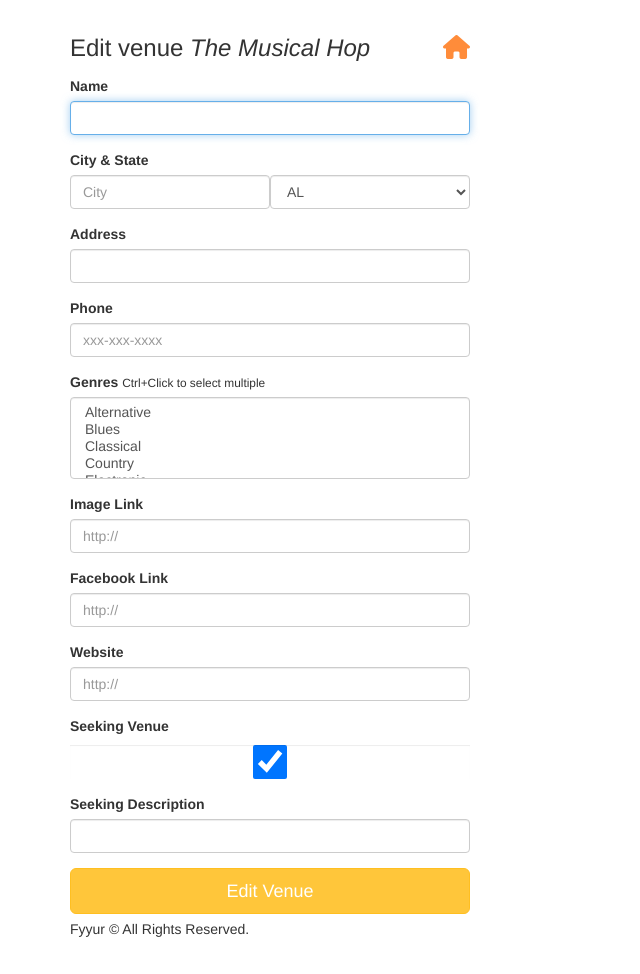
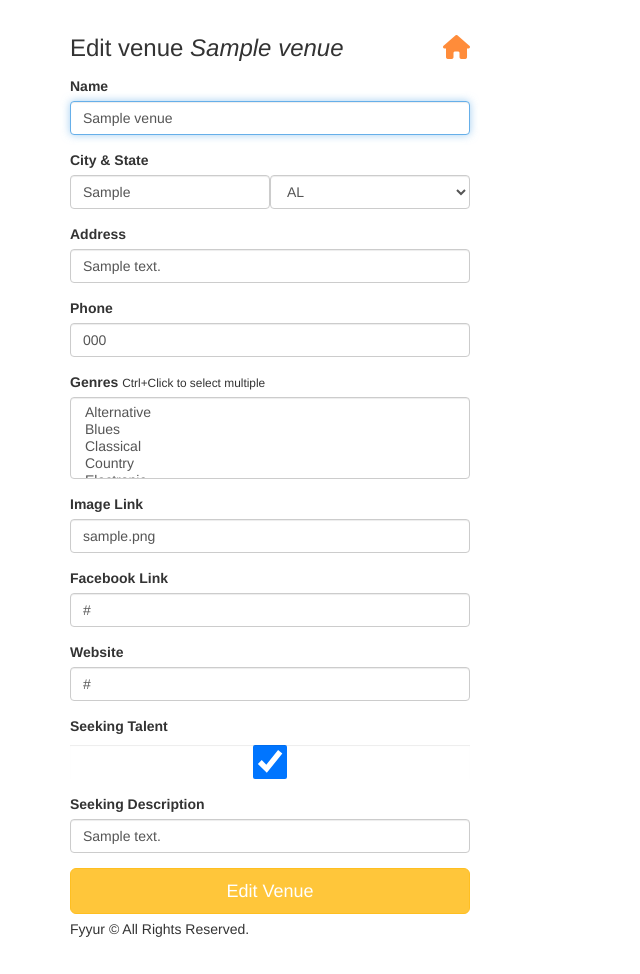
Before and after one commit to shreyaasridhar/Fyyur, a Flask app: page /venues/1/edit in a window 1280 px wide. Shown: the part 60-1034 px from the top of the page, without its empty margins (0-640 px from the left). Run offline with Flask 2, Linux system fonts and the light colour scheme; tables that the repository leaves empty hold one stand-in row (values such as "Sample post"); some libraries are stand-ins or nearby versions.

Commit message:
Added functionaloty to create and view shows

```diff
--- a/app.py
+++ b/app.py
@@ -53,6 +53,22 @@ class Venue(db.Model):
     def __repr__(self):
         return f'<Venue {self.id},{self.name}>'
 
+    def get_json(self):
+        return{
+            'id': self.id,
+            'name': self.name,
+            'genres': self.genres,
+            'city': self.city,
+            'state': self.state,
+            'address':self.address,
+            'phone': self.phone,
+            'website': self.website,
+            'facebook_link': self.facebook_link,
+            'seeking_talent': self.seeking_talent,
+            'seeking_description': self.seeking_description,
+            'image_link': self.image_link,
+        }
+
     # DONE: implement any missing fields, as a database migration using Flask-Migrate
 
 
@@ -90,7 +106,7 @@ class Artist(db.Model):
         db.session.add(self)
         db.session.commit()
 
-    def details(self):
+    def info(self):
         return{
             'id': self.id,
             'name': self.name,
@@ -103,7 +119,6 @@ class Artist(db.Model):
             'seeking_venue': self.seeking_venue,
             'seeking_description': self.seeking_description,
             'image_link': self.image_link,
-
         }
 
     # DONE: implement any missing fields, as a database migration using Flask-Migrate
@@ -148,7 +163,7 @@ def index():
 
 @app.route('/venues')
 def venues():
-    # TODO: replace with real venues data.
+    # DONE: replace with real venues data.
     #       num_shows should be aggregated based on number of upcoming shows per venue.
     data = [{
         "city": "San Francisco",
@@ -177,7 +192,7 @@ def venues():
         venues_dict = {}
         venues_dict["city"] = c
         venues_dict["state"] = s
-        ven = db.session.query(Venue.id, Venue.name,Venue.upcoming_shows_count).filter_by(city=c);
+        ven = db.session.query(Venue.id, Venue.name,Venue.upcoming_shows_count).filter_by(city=c)
         ven_list = []
         for vid,vname,vshow in ven:
             temp = {}
@@ -209,7 +224,7 @@ def search_venues():
 @app.route('/venues/<int:venue_id>')
 def show_venue(venue_id):
     # shows the venue page with the given venue_id
-    # TODO: replace with real venue data from the venues table, using venue_id
+    # DONE: replace with real venue data from the venues table, using venue_id
     data1 = {
         "id": 1,
         "name": "The Musical Hop",
@@ -307,8 +322,8 @@ def create_venue_submission():
     seeking_description = ""
     try:
         if 'seeking_talent' in request.form:
-            print("Seeking_venue", request.form['seeking_venue'])
-            seeking_talent = request.form['seeking_venue'] == 'on'
+            print("Seeking_talent", request.form['seeking_talent'])
+            seeking_talent = request.form['seeking_talent'] == 'on'
         if 'seeking_description' in request.form:
             seeking_description = request.form['seeking_description']
         venue = Venue(name=request.form['name'],
@@ -328,11 +343,11 @@ def create_venue_submission():
         flash('Venue ' + venue.name + ' was successfully listed!')
     except SQLAlchemyError as e:
         flash('Venue could not be listed!')
-    # TODO: insert form data as a new Venue record in the db, instead
-    # TODO: modify data to be the data object returned from db insertion
+    # DONE: insert form data as a new Venue record in the db, instead
+    # DONE: modify data to be the data object returned from db insertion
 
     # on successful db insert, flash success
-    # TODO: on unsuccessful db insert, flash an error instead.
+    # DONE: on unsuccessful db insert, flash an error instead.
     # e.g., flash('An error occurred. Venue ' + data.name + ' could not be listed.')
     # see: http://flask.pocoo.org/docs/1.0/patterns/flashing/
     return render_template('pages/home.html')
@@ -479,7 +494,7 @@ def edit_artist(artist_id):
     }
     artist_data = Artist.query.get(artist_id)
     if artist_data:
-        artist_details = Artist.details(artist_data)
+        artist_details = Artist.info(artist_data)
         form.name.data = artist_details["name"]
         form.genres.data = artist_details["genres"]
         form.city.data = artist_details["city"]
@@ -528,29 +543,66 @@ def edit_artist_submission(artist_id):
 @app.route('/venues/<int:venue_id>/edit', methods=['GET'])
 def edit_venue(venue_id):
     form = VenueForm()
-    venue = {
-        "id": 1,
-        "name": "The Musical Hop",
-        "genres": ["Jazz", "Reggae", "Swing", "Classical", "Folk"],
-        "address": "1015 Folsom Street",
-        "city": "San Francisco",
-        "state": "CA",
-        "phone": "123-123-1234",
-        "website": "https://www.themusicalhop.com",
-        "facebook_link": "https://www.facebook.com/TheMusicalHop",
-        "seeking_talent": True,
-        "seeking_description": "We are on the lookout for a local artist to play every two weeks. Please call us.",
-        "image_link": "https://images.unsplash.com/photo-1543900694-133f37abaaa5?ixlib=rb-1.2.1&ixid=eyJhcHBfaWQiOjEyMDd9&auto=format&fit=crop&w=400&q=60"
-    }
-    # TODO: populate form with values from venue with ID <venue_id>
-    return render_template('forms/edit_venue.html', form=form, venue=venue)
+    venue_data = Venue.query.get(venue_id)
+    if venue_data:
+        venue_details = Venue.get_json(venue_data)
+        form.name.data = venue_details["name"]
+        form.genres.data = venue_details["genres"]
+        form.city.data = venue_details["city"]
+        form.state.data = venue_details["state"]
+        form.phone.data = venue_details["phone"]
+        form.website.data = venue_details["website"]
+        form.address.data = venue_details["address"]
+        form.facebook_link.data = venue_details["facebook_link"]
+        form.seeking_talent.data = venue_details["seeking_talent"]
+        form.seeking_description.data = venue_details["seeking_description"]
+        form.image_link.data = venue_details["image_link"]
+        return render_template('forms/edit_venue.html', form=form, venue=venue_details)
+    return render_template('errors/404.html')
+    # venue = {
+    #     "id": 1,
+    #     "name": "The Musical Hop",
+    #     "genres": ["Jazz", "Reggae", "Swing", "Classical", "Folk"],
+    #     "address": "1015 Folsom Street",
+    #     "city": "San Francisco",
+    #     "state": "CA",
+    #     "phone": "123-123-1234",
+    #     "website": "https://www.themusicalhop.com",
+    #     "facebook_link": "https://www.facebook.com/TheMusicalHop",
+    #     "seeking_talent": True,
+    #     "seeking_description": "We are on the lookout for a local artist to play every two weeks. Please call us.",
+    #     "image_link": "https://images.unsplash.com/photo-1543900694-133f37abaaa5?ixlib=rb-1.2.1&ixid=eyJhcHBfaWQiOjEyMDd9&auto=format&fit=crop&w=400&q=60"
+    # }
+    # DONE: populate form with values from venue with ID <venue_id>
 
 
 @app.route('/venues/<int:venue_id>/edit', methods=['POST'])
 def edit_venue_submission(venue_id):
-    # TODO: take values from the form submitted, and update existing
+    venue_data = Venue.query.get(venue_id)
+    seeking_talent = False
+    if venue_data:
+        if 'seeking_talent' in request.form:
+            print("Seeking_talent", request.form['seeking_talent'])
+            seeking_talent = request.form['seeking_talent'] == 'y'
+
+        setattr(venue_data, 'name', request.form['name'])
+        setattr(venue_data, 'genres', request.form.getlist('genres'))
+        setattr(venue_data, 'city', request.form['city'])
+        setattr(venue_data, 'state', request.form['state'])
+        setattr(venue_data, 'phone', request.form['phone'])
+        setattr(venue_data, 'address', request.form['address'])
+        setattr(venue_data, 'website', request.form['website'])
+        setattr(venue_data, 'facebook_link',
+                request.form['facebook_link'])
+        setattr(venue_data, 'image_link', request.form['image_link'])
+        setattr(venue_data, 'seeking_description',
+                request.form['seeking_description'])
+        setattr(venue_data, 'seeking_talent', seeking_talent)
+        db.session.commit()
+        return redirect(url_for('show_venue', venue_id=venue_id))
+    return render_template('errors/404.html'), 404
+    # DONE: take values from the form submitted, and update existing
     # venue record with ID <venue_id> using the new attributes
-    return redirect(url_for('show_venue', venue_id=venue_id))
 
 #  Create Artist
 #  ----------------------------------------------------------------
@@ -583,8 +635,8 @@ def create_artist_submission():
     except SQLAlchemyError as e:
         flash('Artist could not be listed!')
 
-    # TODO: insert form data as a new Artist record in the db, instead
-    # TODO: modify data to be the data object returned from db insertion
+    # DONE: insert form data as a new Artist record in the db, instead
+    # DONE: modify data to be the data object returned from db insertion
 
     # on successful db insert, flash success
     # DONE: on unsuccessful db insert, flash an error instead.
@@ -598,7 +650,7 @@ def create_artist_submission():
 @app.route('/shows')
 def shows():
     # displays list of shows at /shows
-    # TODO: replace with real venues data.
+    # DONE: replace with real venues data.
     #       num_shows should be aggregated based on number of upcoming shows per venue.
     data = [{
         "venue_id": 1,
@@ -636,7 +688,26 @@ def shows():
         "artist_image_link": "https://images.unsplash.com/photo-1558369981-f9ca78462e61?ixlib=rb-1.2.1&ixid=eyJhcHBfaWQiOjEyMDd9&auto=format&fit=crop&w=794&q=80",
         "start_time": "2035-04-15T20:00:00.000Z"
     }]
-    return render_template('pages/shows.html', shows=data)
+    shows_data = []
+    venue_artist = db.session.query(Show.venue_id,Show.artist_id,Show.start_time)
+    print(venue_artist)
+    for venue, artist, start in venue_artist:
+        temp = {}
+        print(venue,artist)
+        venue_details = db.session.query(Venue.name).filter_by(id=venue).all()
+        artist_details = db.session.query(Artist.name, Artist.image_link).filter_by(id=artist).all()
+        (name, image) = artist_details[0]
+        (venue_name,) = venue_details[0]
+        print(venue_name,name,image)
+        temp['venue_id']=venue
+        temp['venue_name']= venue_name
+        temp['artist_id']=artist
+        temp['artist_name']=name
+        temp['artist_image_link']=image
+        temp['start_time']=start
+        shows_data.append(temp)
+
+    return render_template('pages/shows.html', shows=shows_data)
 
 
 @app.route('/shows/create')
@@ -648,13 +719,22 @@ def create_shows():
 
 @app.route('/shows/create', methods=['POST'])
 def create_show_submission():
+    print('Recieved show entry', request.form)
+    try:
+        show = Show(artist_id=request.form['artist_id'],
+                      venue_id=request.form['venue_id'],
+                      start_time=request.form['start_time']
+                      )
+        db.session.add(show)
+        db.session.commit()
+        flash('Show was successfully listed!')
+    except SQLAlchemyError as e:
+        flash('An error occurred. Show could not be listed!')
     # called to create new shows in the db, upon submitting new show listing form
-    # TODO: insert form data as a new Show record in the db, instead
+    # DONE: insert form data as a new Show record in the db, instead
 
     # on successful db insert, flash success
-    flash('Show was successfully listed!')
-    # TODO: on unsuccessful db insert, flash an error instead.
-    # e.g., flash('An error occurred. Show could not be listed.')
+    # DONE: on unsuccessful db insert, flash an error instead.
     # see: http://flask.pocoo.org/docs/1.0/patterns/flashing/
     return render_template('pages/home.html')
 
--- a/forms.py
+++ b/forms.py
@@ -19,6 +19,7 @@ GENRES = [
     ('Pop', 'Pop'),
     ('Punk', 'Punk'),
     ('R&B', 'R&B'),
+    ('Swing','Swing'),
     ('Reggae', 'Reggae'),
     ('Rock n Roll', 'Rock n Roll'),
     ('Soul', 'Soul'),
@@ -125,8 +126,8 @@ class VenueForm(Form):
         "website",
         validators=[URL()]
     )
-    seeking_venue = BooleanField(
-        "seeking_venue",
+    seeking_talent = BooleanField(
+        "seeking_talent",
         default=True, false_values=(False, "false", "")
     )
     seeking_description = StringField("seeking_description")
@@ -170,4 +171,4 @@ class ArtistForm(Form):
     seeking_description = StringField("seeking_description")
 
 
-# TODO IMPLEMENT NEW ARTIST FORM AND NEW SHOW FORM
+# DONE IMPLEMENT NEW ARTIST FORM AND NEW SHOW FORM
--- a/templates/forms/edit_venue.html
+++ b/templates/forms/edit_venue.html
@@ -56,8 +56,8 @@ block content %}
       = true)}}
     </div>
     <div class="form-group">
-      <label for="seeking_venue">Seeking Venue</label>
-      {{ form.seeking_venue(class_ = 'form-control')}}
+      <label for="seeking_talent">Seeking Talent</label>
+      {{ form.seeking_talent(class_ = 'form-control')}}
     </div>
     <div class="form-group">
       <label for="seeking_description">Seeking Description</label>
--- a/templates/forms/new_venue.html
+++ b/templates/forms/new_venue.html
@@ -56,8 +56,8 @@ block content %}
       = true)}}
     </div>
     <div class="form-group">
-      <label for="seeking_venue">Seeking Venue</label>
-      {{ form.seeking_venue(class_ = 'form-control')}}
+      <label for="seeking_talent">Seeking Talent</label>
+      {{ form.seeking_talent(class_ = 'form-control')}}
     </div>
     <div class="form-group">
       <label for="seeking_description">Seeking Description</label>
```
